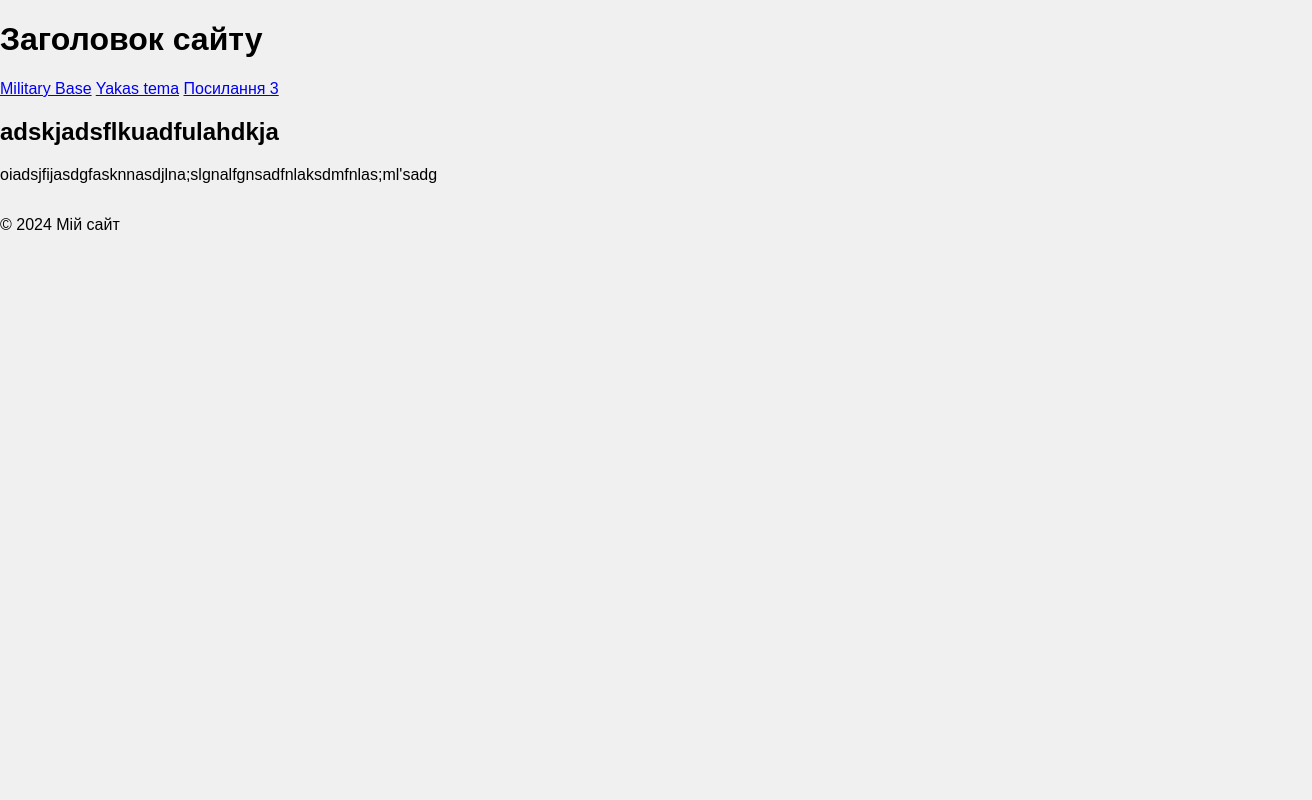
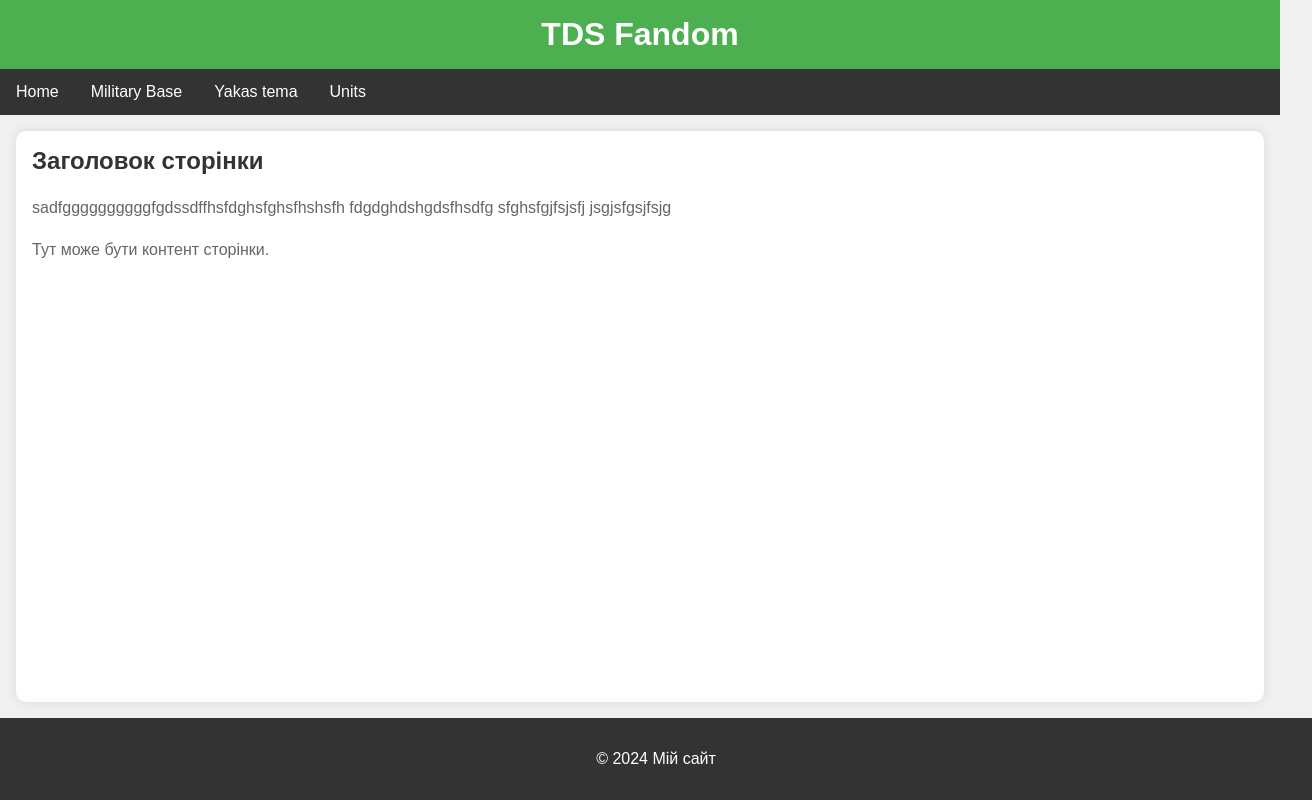
Before and after one commit to bobr1488/Logika-pro, a plain HTML site: page Site2/pages/yakas_tema.html in a window 1280 px wide. Shown: the whole page, 1312 px wide, since content can reach past the window. Drawn offline with Linux system fonts and the light colour scheme.

Commit message:
Update yakas_tema.html

```diff
--- a/Site2/pages/yakas_tema.html
+++ b/Site2/pages/yakas_tema.html
@@ -1,26 +1,32 @@
 <!DOCTYPE html>
 <html lang="en">
 <head>
-    <link rel = "stylesheet" href="../page-style.css">
+    <link rel="stylesheet" href="../page-style.css">
     <meta charset="UTF-8">
     <title>Title</title>
 </head>
 <body>
     <script src="../script.js"></script>
-    <header>
-        <h1>Заголовок сайту</h1>
+    <header class="site-header">
+        <h1 class="site-title">TDS Fandom</h1>
     </header>
-    <nav>
-        <a href="military_base.html">Military Base</a>
-        <a href="yakas_tema.html">Yakas tema</a>
-        <a href="#">Посилання 3</a>
+    <nav class="site-nav">
+        <a href="main.html" class="nav-link">Home</a>
+        <a href="military_base.html" class="nav-link">Military Base</a>
+        <a href="yakas_tema.html" class="nav-link">Yakas tema</a>
+        <a href="units.html" class="nav-link">Units</a>
     </nav>
-    <main>
-        <h2>adskjadsflkuadfulahdkja</h2>
-
-        <p>oiadsjfijasdgfasknnasdjlna;slgnalfgnsadfnlaksdmfnlas;ml'sadg</p>
+    <main class="site-main">
+        <h2 class="page-title">Заголовок сторінки</h2>
+        <p class="page-content">
+            sadfggggggggggfgdssdffhsfdghsfghsfhshsfh
+            fdgdghdshgdsfhsdfg
+            sfghsfgjfsjsfj
+            jsgjsfgsjfsjg
+        </p>
+        <p class="page-content">Тут може бути контент сторінки.</p>
     </main>
-    <footer>
+    <footer class="site-footer">
         <p>&copy; 2024 Мій сайт</p>
     </footer>
 </body>
```
